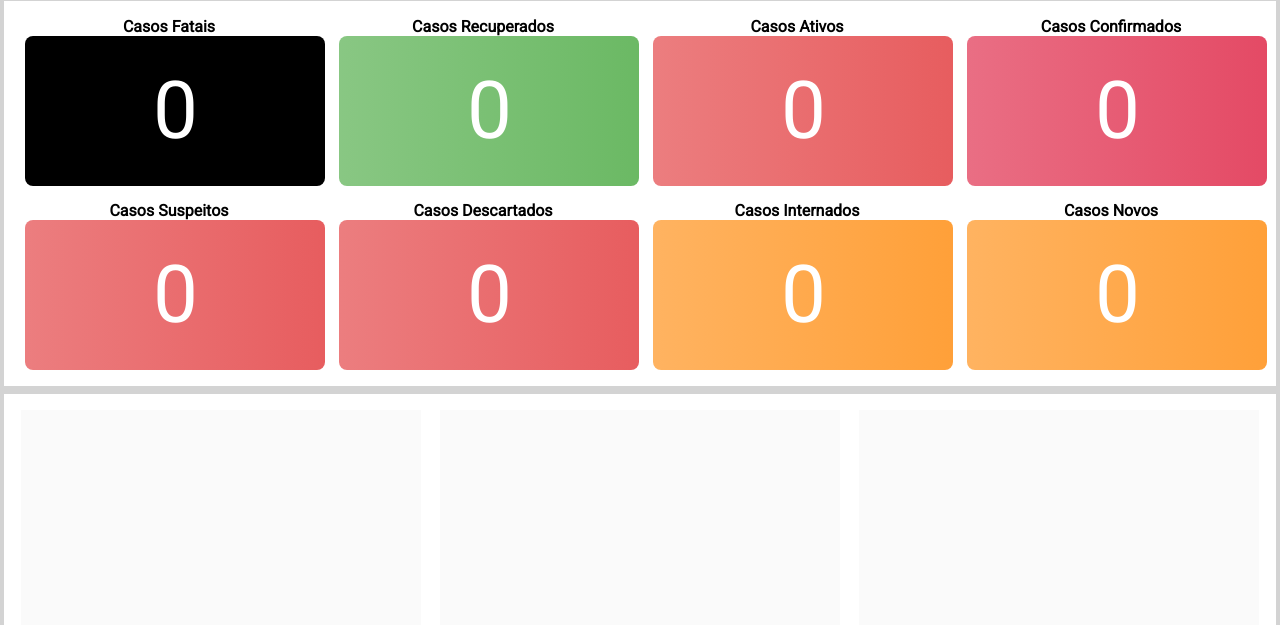
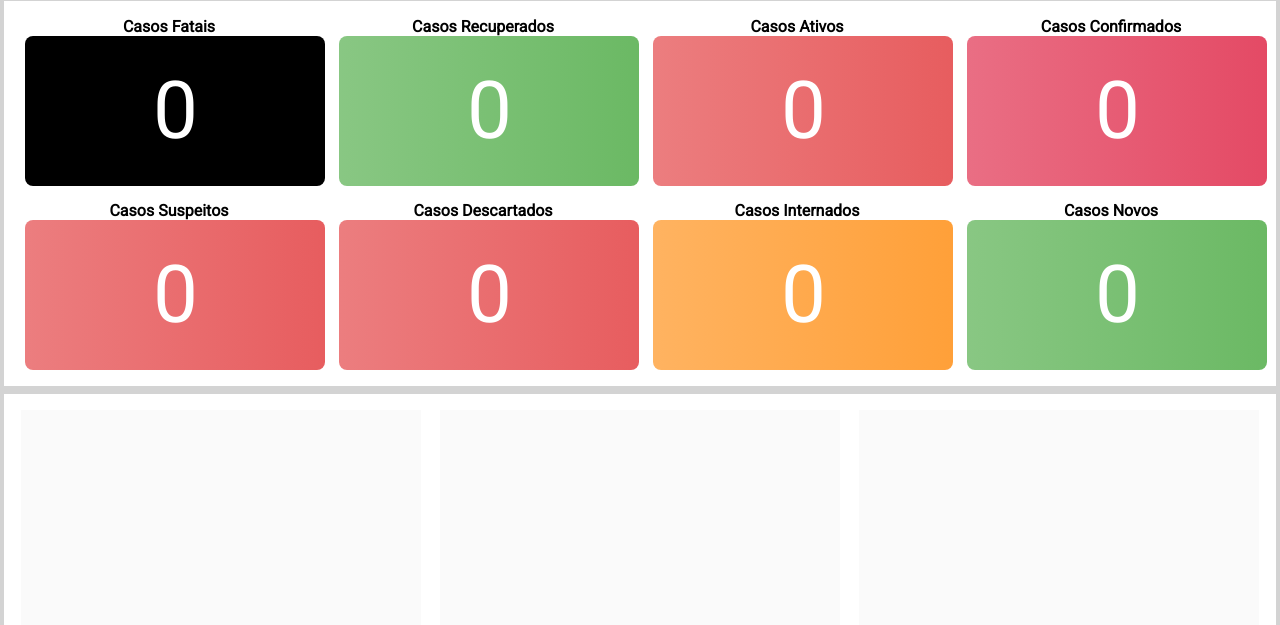
Before and after one commit to marcoaugustoandrade/covid19, a website: page html/index.html in a window 1280 px wide. Shown: the part 175-800 px from the top of the page. Drawn offline with Linux system fonts and the light colour scheme; no server answers.

Commit message:
Alterando cores

```diff
--- a/html/index.html
+++ b/html/index.html
@@ -53,7 +53,7 @@
         </section>
         <section>
             <h2>Casos Novos</h2>
-            <div class="orange" id="novos">0</div>
+            <div class="green" id="novos">0</div>
         </section>
     </section>
 
```
Also changed, not shown: db.json (deleted, +0 -1 lines), src/index.html (+1 -1 lines).
